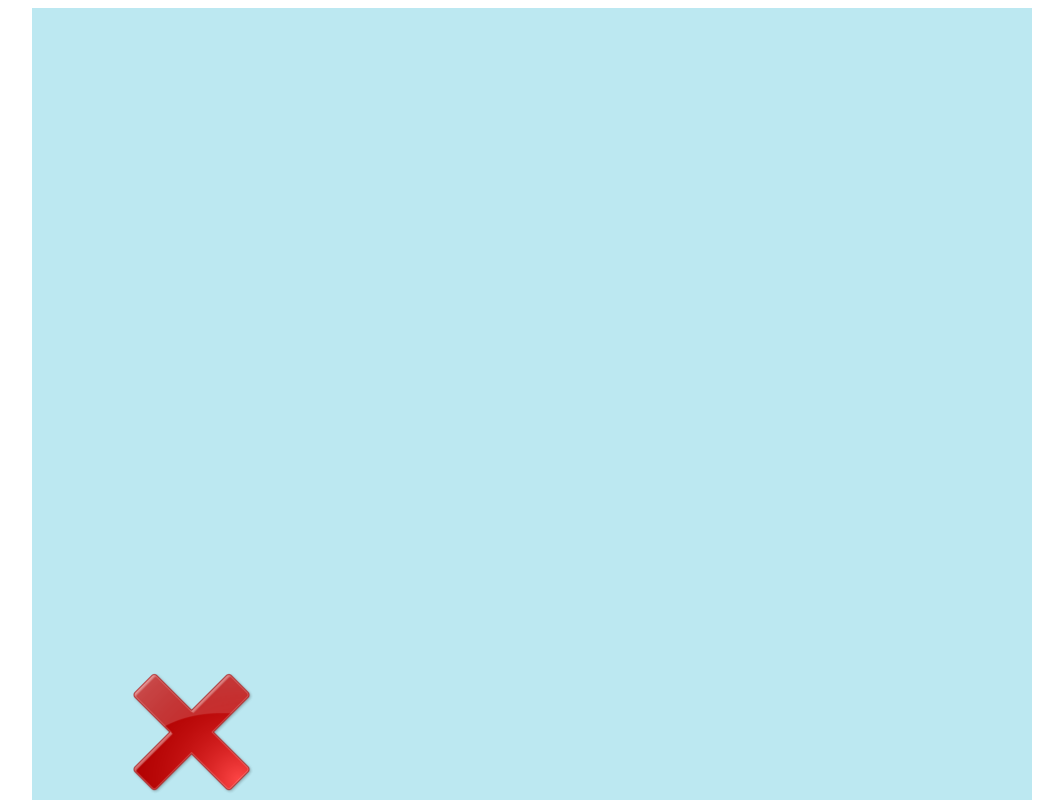
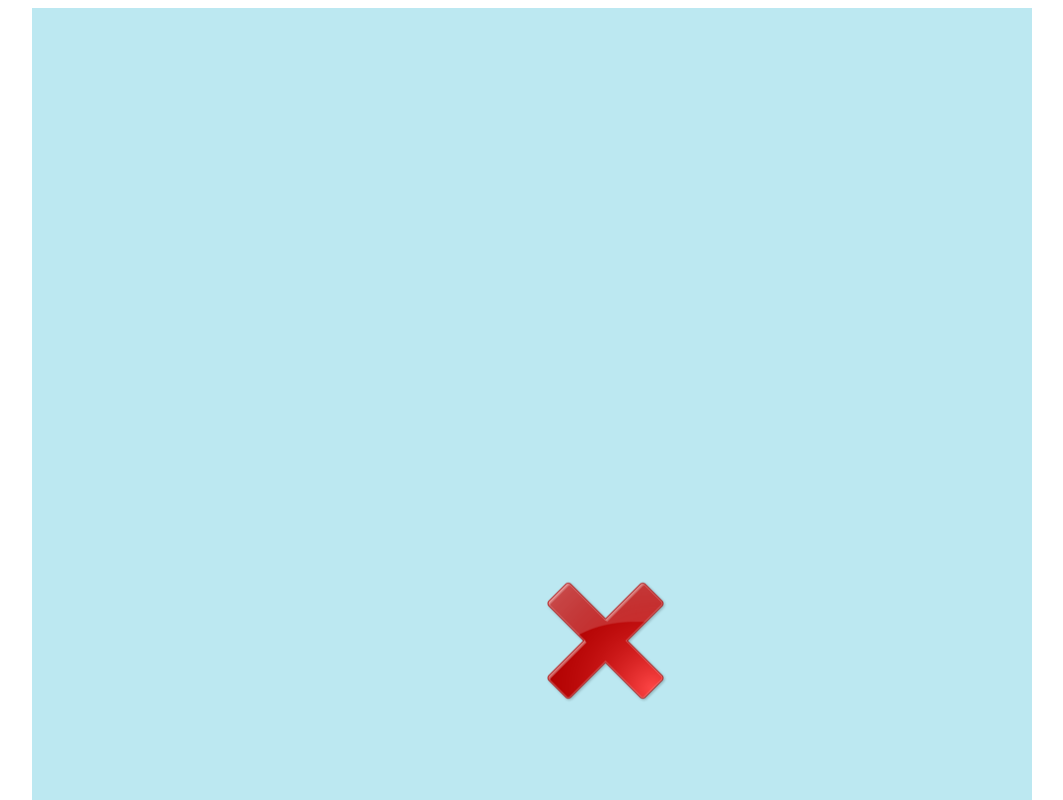
Before and after one commit to CFSz/SmallCanvas, a website: page demo.html in a window 1280 px wide. Shown: the top 800 px of the page, without its empty margins (108-1171 px from the left). Drawn offline with Linux system fonts and the light colour scheme.

Commit message:
变更心形线大小

```diff
--- a/demo.html
+++ b/demo.html
@@ -58,7 +58,7 @@
                 var x, y;
                 x = 16 * Math.pow(Math.sin(t), 3) * 10 + 160;
                 y = -(13 * Math.cos(t) - 5 * Math.cos(2 * t) - 2 * Math.cos(3 * t) - Math.cos(4 * t)) * 10 + 120;
-                return {x: x, y: y}
+                return {x: x*2.5, y: y*2.5}
             }
 
             function circleLine(t) {
@@ -80,8 +80,8 @@
                     console.log(minus);
                 }
                 lastTime = new Date().getTime();
-//                var pos=heartLine(i);
-                var pos = circleLine(i);
+                var pos=heartLine(i);
+//                var pos = circleLine(i);
                 demoDisplayObject.x = pos.x;
                 demoDisplayObject.y = pos.y;
             }
```
